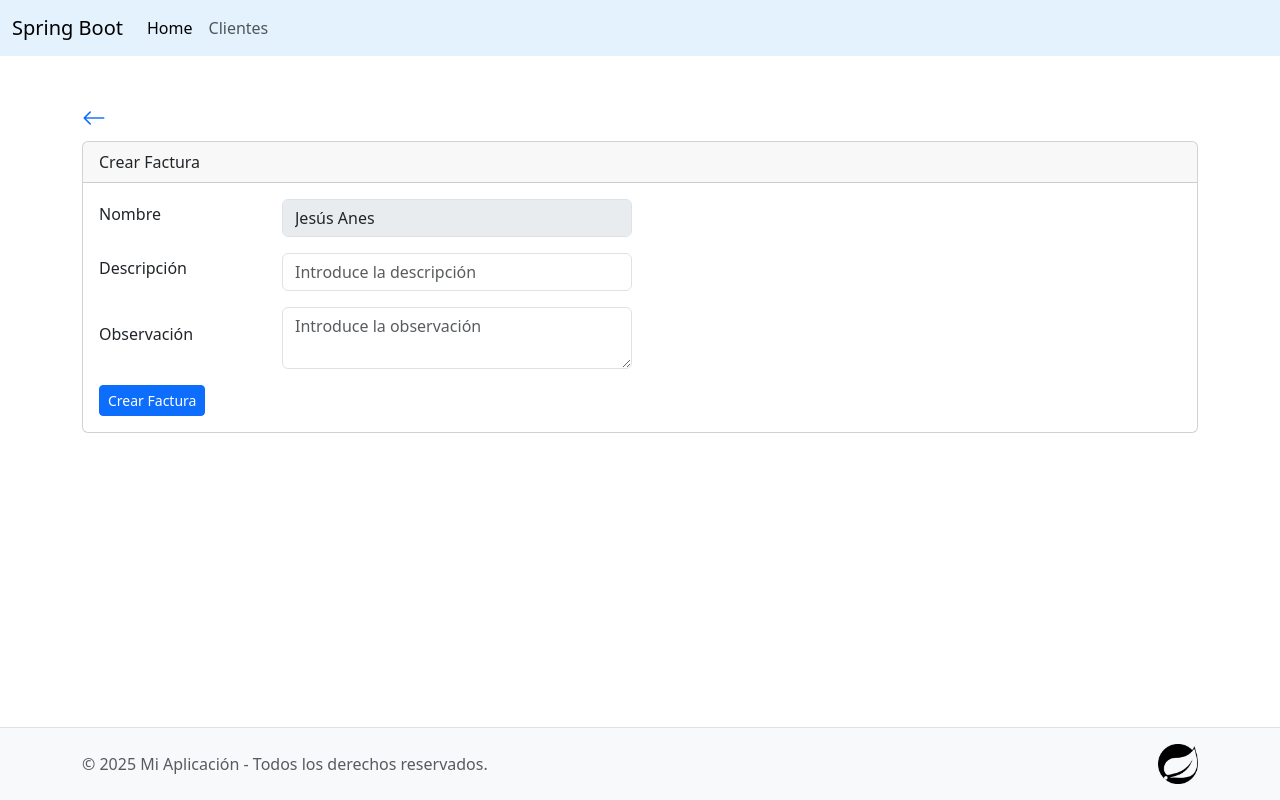
After one commit to jesus-anes/spring-boot-udemy-notas-y-proyectos, a Spring Boot app: page /factura/form/1 in a window 1280 px wide. The commit adds this page. Run offline with Spring Boot 4, Linux system fonts and the light colour scheme; some libraries are stand-ins or nearby versions.

Commit message:
Actualizacion

```diff
--- /dev/null
+++ b/spring-boot-data-jpa/src/main/java/com/bolsadeideas/springboot/app/controllers/FacturaController.java
@@ -0,0 +1,51 @@
+package com.bolsadeideas.springboot.app.controllers;
+
+import java.util.Map;
+
+import org.springframework.beans.factory.annotation.Autowired;
+import org.springframework.stereotype.Controller;
+import org.springframework.web.bind.annotation.GetMapping;
+import org.springframework.web.bind.annotation.PathVariable;
+import org.springframework.web.bind.annotation.RequestMapping;
+import org.springframework.web.bind.annotation.SessionAttributes;
+import org.springframework.web.servlet.mvc.support.RedirectAttributes;
+
+import com.bolsadeideas.springboot.app.models.dao.service.IClienteService;
+import com.bolsadeideas.springboot.app.models.entity.Cliente;
+import com.bolsadeideas.springboot.app.models.entity.Factura;
+
+@Controller
+@RequestMapping("/factura")
+//Usamos la sesion para crear la factura hasta que se guarde en la base de datos
+@SessionAttributes("factura")
+public class FacturaController {
+
+	// Inyectamos el servicio de cliente
+	@Autowired
+	private IClienteService clienteService;
+
+	// {clienteId} para vincular la factura a un cliente
+	@GetMapping("/form/{clienteId}")
+	public String crear(@PathVariable(value = "clienteId") Long clienteId, Map<String, Object> model,
+			RedirectAttributes flash) {
+
+		Cliente cliente = clienteService.findOne(clienteId);
+
+		// Si no existe el cliente
+		if (cliente == null) {
+
+			flash.addFlashAttribute("error", "El cliente no existe en la base de datos");
+
+			return "redirect:/listar";
+		}
+
+		Factura factura = new Factura();
+		factura.setCliente(cliente);
+
+		model.put("factura", factura);
+		model.put("titulo", "Crear Factura");
+
+		return "factura/form";
+	}
+
+}
--- /dev/null
+++ b/spring-boot-data-jpa/src/main/resources/templates/factura/form.html
@@ -0,0 +1,70 @@
+<!DOCTYPE html>
+<html xmlns:th="http://www.thymeleaf.org">
+
+<head th:replace="layout/layout:: head"></head>
+
+<body>
+	<header th:replace="layout/layout:: header"></header>
+
+	<main>
+		<div class="container py-4">
+
+			<h4>
+				<a th:href="@{'/ver/' + ${factura.cliente.id}}"><i class="bi bi-arrow-left"></i></a>
+			</h4>
+
+			<div class="card">
+				<div class="card-header" th:text="${titulo}"></div>
+				<div class="card-body">
+
+					<form th:action="@{/factura/form}" th:object="${factura}" method="post">
+
+						<div class="mb-3 row g-3 align-items-center">
+							<div class="col-2">
+								<label for="nombre" class="form-label">Nombre</label>
+							</div>
+
+							<div class="col-4">
+								<input th:value="${factura.cliente.nombre} + ' ' + ${factura.cliente.apellido}"
+									class="form-control" disabled>
+							</div>
+						</div>
+
+						<div class="mb-3 row g-3 align-items-center">
+							<div class="col-2">
+								<label for="descripcion" class="form-label">Descripción</label>
+							</div>
+
+							<div class="col-4">
+								<input type="text" th:field="*{descripcion}" th:errorclass="'alert-danger'"
+									class="form-control" id="descripcion" placeholder="Introduce la descripción">
+								<small class="text-danger" th:if="${#fields.hasErrors('descripcion')}"
+									th:errors="*{descripcion}"></small>
+							</div>
+						</div>
+
+						<div class="mb-3 row g-3 align-items-center">
+							<div class="col-2">
+								<label for="observacion" class="form-label">Observación</label>
+							</div>
+
+							<div class="col-4">
+								<textarea th:field="*{descripcion}" class="form-control" id="observacion"
+									placeholder="Introduce la observación"></textarea>
+							</div>
+						</div>
+
+						<button type="submit" th:text="${titulo}" class="btn btn-primary btn-sm"></button>
+
+					</form>
+				</div>
+			</div>
+
+		</div>
+	</main>
+
+	<footer th:replace="layout/layout:: footer"></footer>
+
+</body>
+
+</html>
--- a/spring-boot-data-jpa/src/main/resources/templates/layout/layout.html
+++ b/spring-boot-data-jpa/src/main/resources/templates/layout/layout.html
@@ -6,6 +6,7 @@
 	<title th:text="' Spring Boot: MVC + Thymeleaf + Data JPA - ' + ${titulo}"></title>
 	<link rel="stylesheet" th:href="@{/css/bootstrap.min.css}">
 	<link rel="stylesheet" th:href="@{/css/footer_down.css}">
+	<link rel="stylesheet" href="https://cdn.jsdelivr.net/npm/bootstrap-icons@1.13.1/font/bootstrap-icons.min.css">
 </head>
 
 <body>
```
Also changed, not shown: spring-boot-data-jpa/src/main/resources/import.sql (+9 -0 lines), spring-boot-data-jpa/src/main/resources/templates/listar.html (+8 -0 lines), spring-boot-data-jpa/src/main/resources/templates/ver.html (+27 -0 lines), 1 other file.
